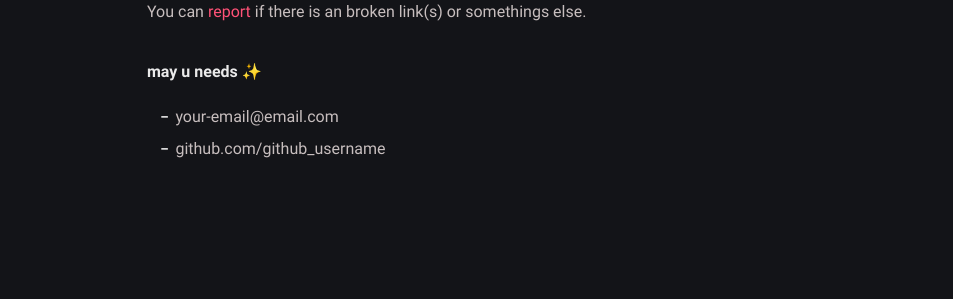
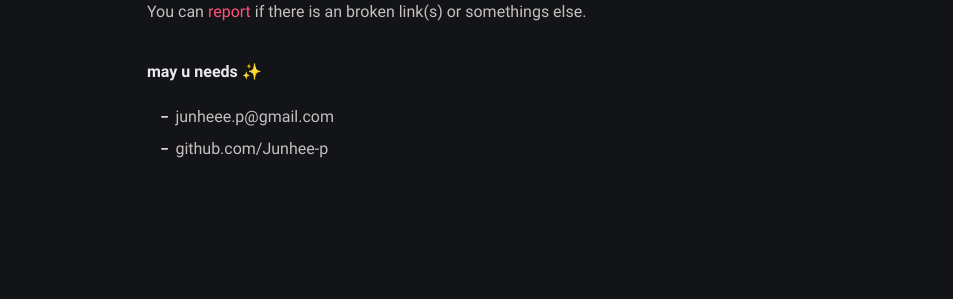
Before and after one commit to Junhee-p/junhee-p.github.io, a Jekyll site: the page built from about.md, in a window 1280 px wide. Shown: the part 512-811 px from the top of the page, without its empty margins (163-1116 px from the left). Built offline with Jekyll 4.4.1, drawn with Linux system fonts in a browser that asks for light colours.

Commit message:
config 정보 추가

```diff
--- a/_config.yml
+++ b/_config.yml
@@ -3,28 +3,28 @@ title: Klise Theme # site title
 description: >- # site description
   He's writing in Bahasa about web technology and experience as a journal
   for documentation things that he learned, meet him <a href="https://github.com/piharpi" target="_blank" rel="noopener">@github</a>.
-lang: en-US # default lang
-timezone: Asia/Jakarta # set your timezone
+lang: en-ko # default lang
+timezone: Asia/Seoul # set your timezone
 image: assets/img/ogp.png # This image used for Open Graph more info https://ogp.me/
-repo: https://github.com/piharpi/jekyll-klise # site repo [optional]
+repo: https://github.com/Junhee-p/junhee-p.github.io # site repo [optional]
 mode: dark # default theme "dark" | "light"
 
 # Profile settings
 author:
-  name: Jekyll Klisé # author name
+  name: Junhee Pyo # author name
   bio: >- # tell to the world
     The minimalist Jekyll theme, light and dark mode support, for running a personal site and blog,
-    meet Klisé theme at <a href="https://github.com/piharpi/jekyll-klise" target="_blank" rel="noopener">@github</a>.
-  username: username # general username
-  github: github_username # github username
+    meet Klisé theme at <a href="https://github.com/junhee-p" target="_blank" rel="noopener">@github</a>.
+  username: Jay # general username
+  github: Junhee-p # github username
   twitter: twitter_username # twitter username
   facebook: facebook_username # facebook username
-  email: your-email@email.com # email adress
+  email: junheee.p@gmail.com # email adress
   avatar: /assets/img/avatar.jpg # change with your own avatar
 
 # URL settings
 url: "https://junhee-p.github.io" #
-baseurl:
+baseurl: /
 permalink: /:title/
 google_analytics: # leave it blank if not wish
 fb_appid:
```
Also changed, not shown: klise.gemspec, 15 other files.
